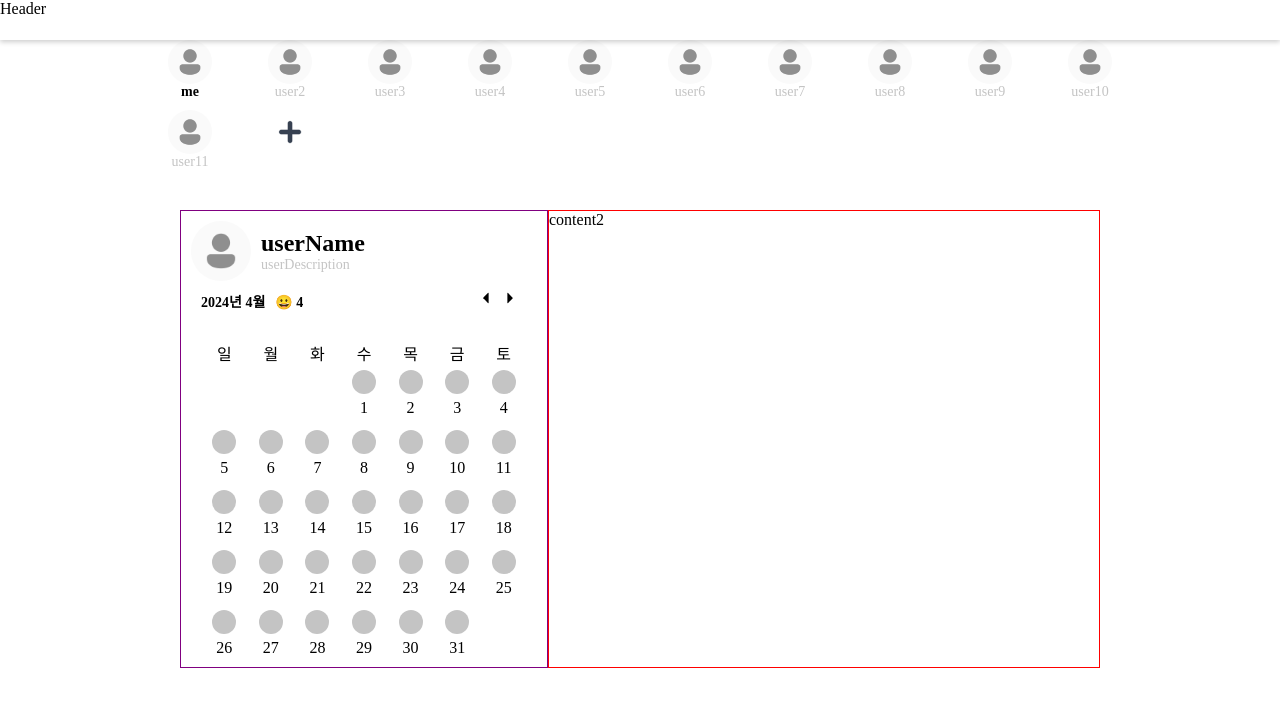
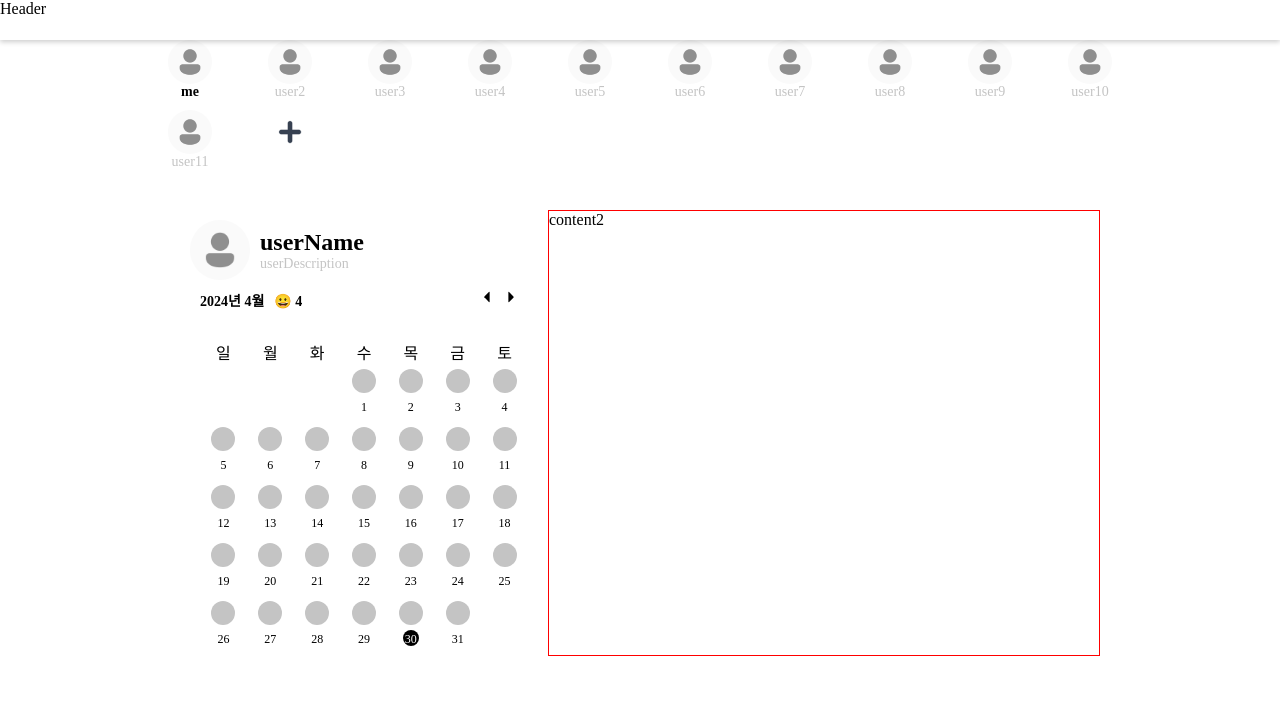
Before and after one commit to kosh7707/addadadadaad, a React (Create React App) app in the folder frontend/: page / in a window 1280 px wide. Shown: the top 706 px of the page. Built offline with nearby package versions, Linux system fonts and the light colour scheme.

Commit message:
design: calendar 선택된 날짜 강조

```diff
--- a/frontend/src/pages/MainPage/components/Calendar.tsx
+++ b/frontend/src/pages/MainPage/components/Calendar.tsx
@@ -38,7 +38,7 @@ const Calendar = ({ selectedDate, handleSelectedDate, user, diaryArray }: Calend
   };
 
   return (
-    <div style={{ padding: '10px', border: '1px solid purple', userSelect: 'none' }}>
+    <div style={{ padding: '10px' }}>
       {user && (
         <UserContentWrapper>
           <UserButton
@@ -46,7 +46,7 @@ const Calendar = ({ selectedDate, handleSelectedDate, user, diaryArray }: Calend
             id={user.id}
             imageUrl={user.imageUrl}
             name={user.name}
-            handleButtonClick={() => handleSelfClick}
+            handleButtonClick={handleSelfClick}
           />
           <div style={{ width: 'calc(100% - 90px)', display: 'flex', flexDirection: 'column' }}>
             <UserInfoText style={{ fontSize: FONT_SIZE.lg, fontWeight: 'bold' }}>{user.name}</UserInfoText>
--- a/frontend/src/pages/MainPage/components/CalendarBoardContent.tsx
+++ b/frontend/src/pages/MainPage/components/CalendarBoardContent.tsx
@@ -4,6 +4,7 @@ import dayjs from 'dayjs';
 
 import { EmojiDiv } from '../styled';
 import { DiaryInfo } from '../../../types';
+import { COLOR, FONT_SIZE } from '../../../constants';
 
 export interface CalendarBoardContentProps {
   selectedDate: string;
@@ -40,11 +41,28 @@ const CalendarBoardContent = ({ selectedDate, handleDateClick, diaryArray }: Cal
   return (
     <>
       {array.map((item, _) => (
-        <div key={item ? item.toString() : `${item}${_}`} onClick={() => handleDateClick(item)}>
+        <div
+          key={item ? item.toString() : `${item}${_}`}
+          onClick={() => handleDateClick(item)}
+          style={{ display: 'flex', flexDirection: 'column', alignItems: 'center' }}
+        >
           {item && (
             <>
               <HeadEmoji date={item} />
-              <span style={{ cursor: 'pointer' }}>{dayjs(item).date()} </span>
+              <div
+                style={{
+                  width: '16px',
+                  height: '16px',
+                  lineHeight: '18px',
+                  borderRadius: '100%',
+                  cursor: 'pointer',
+                  backgroundColor: `${item === selectedDate ? 'black' : item === dayjs().format('MM/DD/YY') ? COLOR.gray : 'transparent'}`,
+                  color: `${item === selectedDate ? 'white' : 'black'}`,
+                  fontSize: FONT_SIZE.sm,
+                }}
+              >
+                {dayjs(item).date()}{' '}
+              </div>
             </>
           )}
         </div>
```
